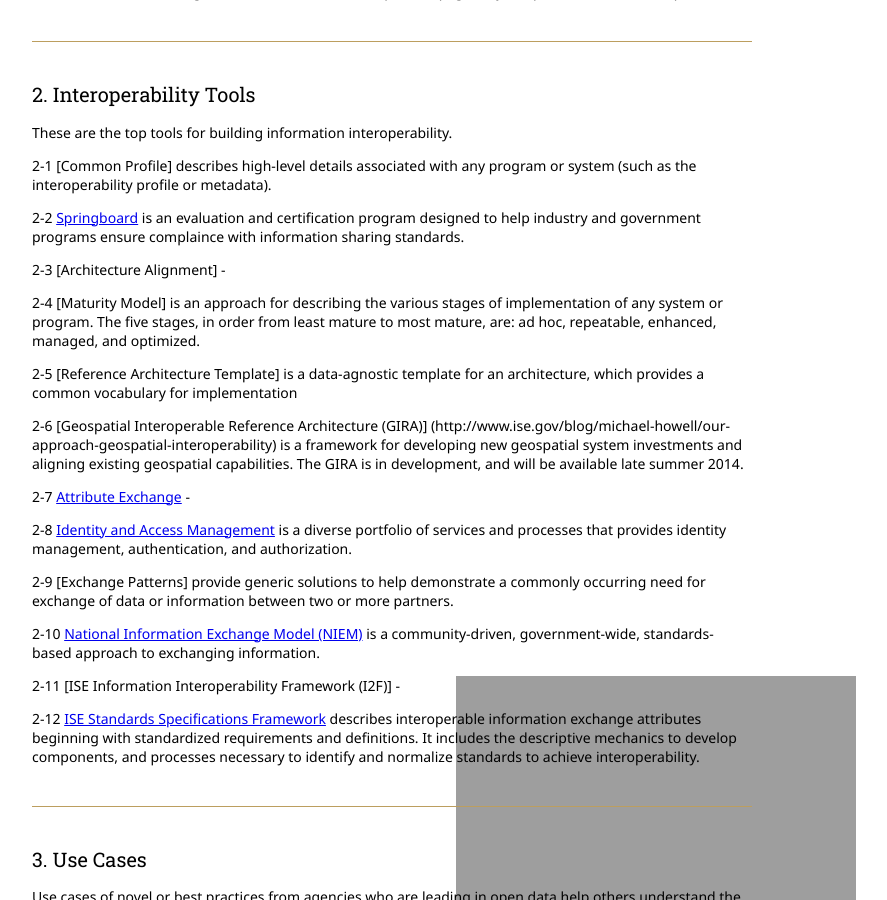
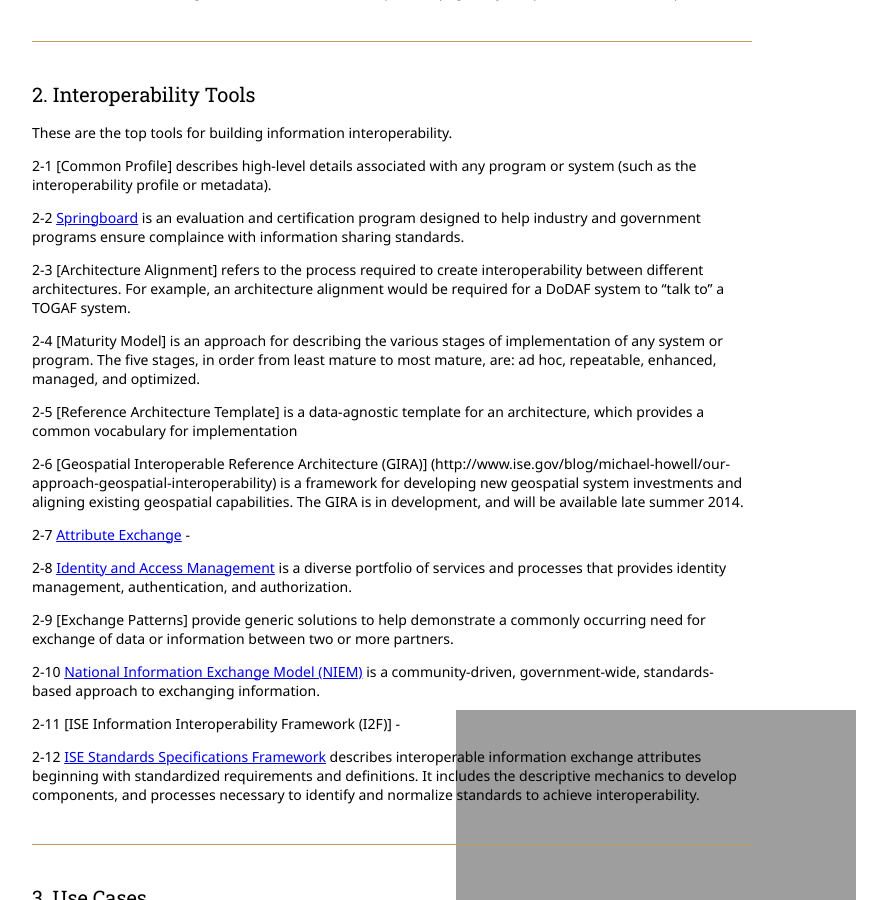
Before and after one commit to Project-Interoperability/project-interoperability.github.io, a Jekyll site: the page built from index.md, in a window 1280 px wide and 900 px high, scrolled down 714 px. Shown: the whole window, without its empty margins (248-1135 px from the left). Built offline with Jekyll 4.4.1, drawn with Linux system fonts in a browser that asks for light colours; nearby versions of some CDN libraries.

Commit message:
Update index.md

```diff
--- a/index.md
+++ b/index.md
@@ -32,7 +32,7 @@ These are the top tools for building information interoperability.
 
 2-2 [Springboard](/springboard/) is an evaluation and certification program designed to help industry and government programs ensure complaince with information sharing standards.
 
-2-3 [Architecture Alignment] -
+2-3 [Architecture Alignment] refers to the process required to create interoperability between different architectures. For example, an architecture alignment would be required for a DoDAF system to “talk to” a TOGAF system.
 
 2-4 [Maturity Model] is an approach for describing the various stages of implementation of any system or program. The five stages, in order from least mature to most mature, are: ad hoc, repeatable, enhanced, managed, and optimized.
 
```
